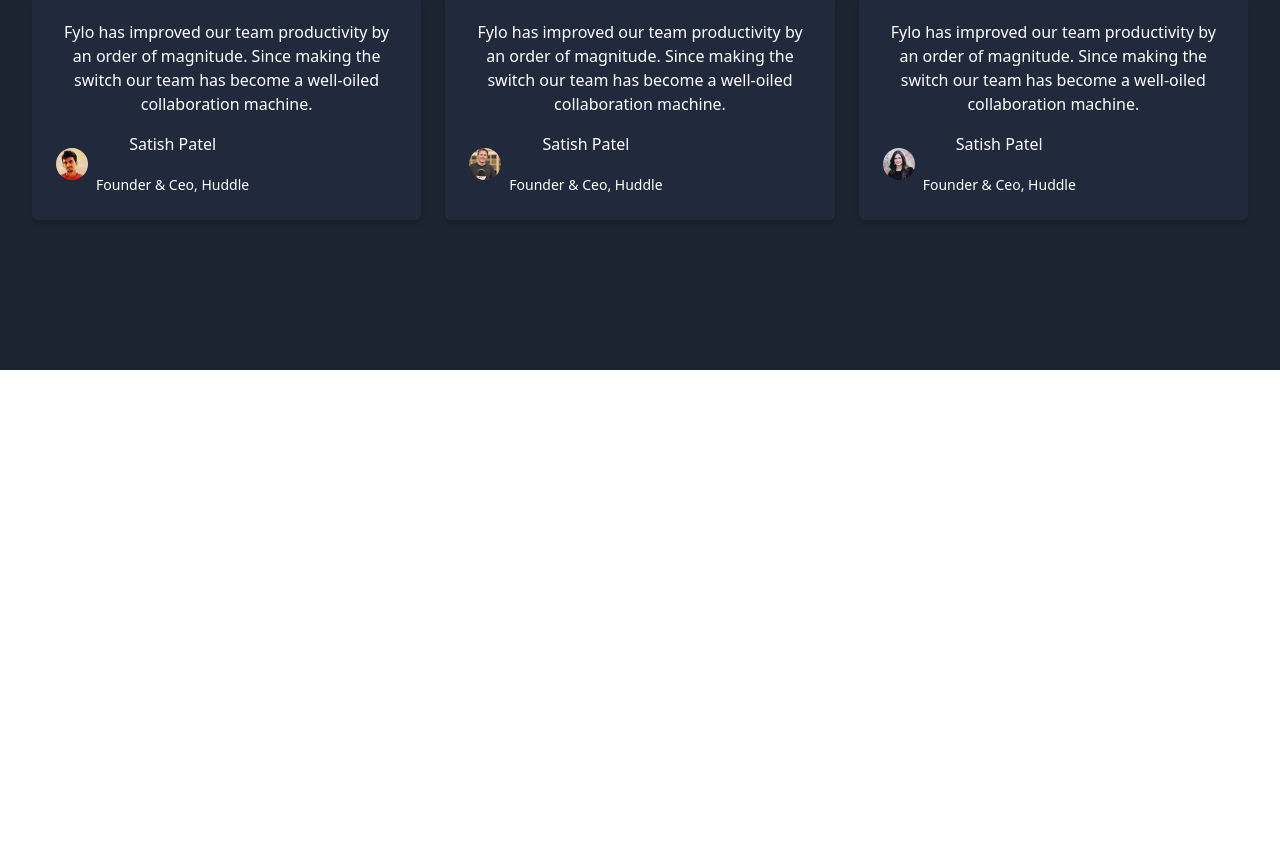
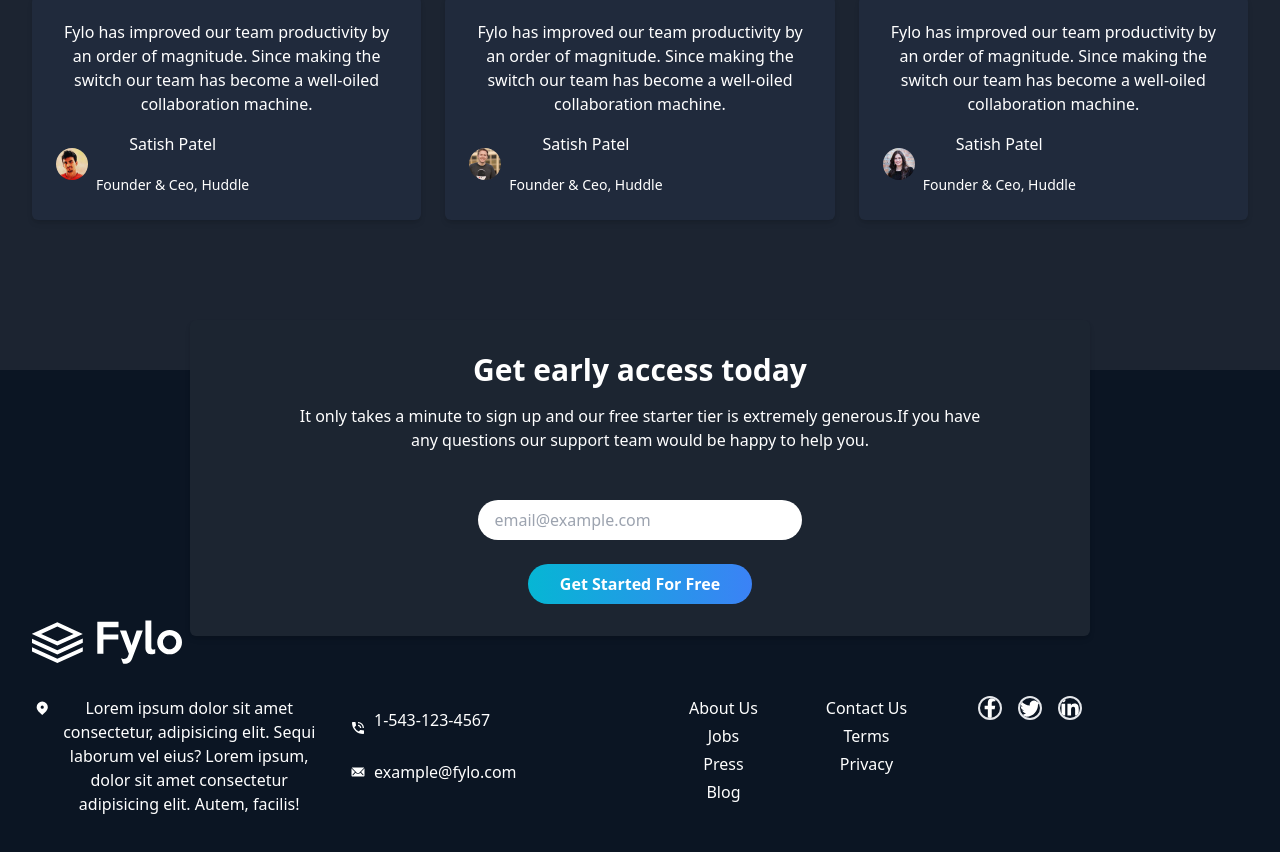
Before and after one commit to Achilles1986/fylo-landing-page, a React (Create React App) app: page / in a window 1280 px wide. Shown: the part 2602-3454 px from the top of the page. Before the commit the page ends 2972 px from the top, so only its background shows below. Built offline with nearby package versions, Linux system fonts and the light colour scheme.

Commit message:
add footer component

```diff
--- a/src/App.js
+++ b/src/App.js
@@ -5,6 +5,7 @@
 import Features from './components/home/Features';
 import Productive from './components/home/Productive';
 import Testimonials from './components/home/Testimonials';
+import Footer from './components/home/Footer';
 function App() {
   return (
     <div className="App">
@@ -13,6 +14,7 @@
      <Features/>
      <Productive/>
      <Testimonials/>
+     <Footer/>
     </div>
   );
 }
--- /dev/null
+++ b/src/components/home/Footer.jsx
@@ -0,0 +1,78 @@
+import React from 'react'
+import Logo from '../../assets/logo.svg'
+import {HiLocationMarker} from 'react-icons/hi'
+import {MdPhoneInTalk} from 'react-icons/md'
+import {IoIosMail} from 'react-icons/io'
+import {FaFacebookF} from 'react-icons/fa'
+import {BsTwitter} from 'react-icons/bs'
+import {FaLinkedinIn} from 'react-icons/fa'
+
+const Footer = () => {
+  return (
+    <div className='w-full h-full bg-[#0b1523] text-white'>
+        {/* container */}
+        <div className='relative w-full pt-[280px] flex  flex-col px-8 md:pt-[250px] md:pb-8'>
+            <div className='w-full'>
+                <img className='w-[120px] sm:w-[150px]' src={Logo} alt="logo" />
+            </div>
+            <div className='grid lg:grid-cols-4 md:grid-cols-2 mt-8 gap-4' >
+                <div className='flex justify-between'>
+                    <HiLocationMarker className='w-[90px] mt-1'/>
+                    <p className='ml-2'>Lorem ipsum dolor sit amet consectetur, adipisicing elit. Sequi laborum vel eius? Lorem ipsum, dolor sit amet consectetur adipisicing elit. Autem, facilis!</p>
+                </div>
+
+                <div className='pl-2'>
+                    <div className='flex items-center'>
+                        <MdPhoneInTalk className='mr-2 my-4' />
+                        <p>1-543-123-4567</p>
+                    </div>
+                    <div className='flex items-center'>
+                        <IoIosMail className='mr-2'/>
+                        example@fylo.com
+                    </div>
+                </div>
+
+                <div className='grid grid-cols-2'>
+                    <div>
+                        <li className='mb-1 hover:text-cyan-300 duration-200'>About Us</li>
+                        <li className='mb-1 hover:text-cyan-300 duration-200'>Jobs</li>
+                        <li className='mb-1 hover:text-cyan-300 duration-200'>Press</li>
+                        <li className='mb-1 hover:text-cyan-300 duration-200'>Blog</li>
+                    </div>
+                    <div>
+                        <li className='mb-1 hover:text-cyan-300 duration-200'>Contact Us</li>
+                        <li className='mb-1 hover:text-cyan-300 duration-200'>Terms</li>
+                        <li className='mb-1 hover:text-cyan-300 duration-200'>Privacy</li>
+                    </div>
+                </div>
+
+                <div className='flex gap-20 md:gap-4 pl-4 pb-4 sm:pb-0'>
+                    <div>
+                        <FaFacebookF className='hover:scale-110 hover:text-cyan-300 hover:border-cyan-300 text-2xl cursor-pointer duration-200 border-2 rounded-full' />
+                    </div>
+                    <div>
+                        <BsTwitter className='hover:scale-110 hover:text-cyan-300 hover:border-cyan-300 text-2xl cursor-pointer duration-200 border-2 rounded-full'/>
+                    </div>
+                    <div>
+                        <FaLinkedinIn className='hover:scale-110 hover:text-cyan-300 hover:border-cyan-300 text-2xl cursor-pointer duration-200 border-2 rounded-full'/>
+                    </div>
+                </div>
+            </div>
+            <div name='sign-in' className='w-[90%] inset-x-auto absolute md:h-auto top-[-50px] pb-2  rounded-md lg:w-[900px] sm:flex flex-col items-center left-1/2 -translate-x-1/2 bg-[#1c2531] shadow-md'>
+                <div className='w-full p-2 text-center mt-4 md:p-4'>
+                    <p className='text-3xl font-bold'>Get early access today</p>
+                    <p className='max-w-[700px] mx-auto mt-2'>It only takes a minute to sign up and our free starter tier is extremely generous.If you have any questions
+                        our support team would be happy to help you.
+                    </p>
+                </div>
+                <div className='flex flex-col items-center'>
+                    <input type="text" placeholder='email@example.com' className='w-[90%] rounded-[30px] py-2 md:pr-28 pl-4 mt-4 text-gray-500 active:outline-none focus:outline-none'/>
+                    <button className='py-2 px-8 rounded-3xl m-4 bg-gradient-to-r from-cyan-500 to-blue-500'><span className='font-bold'>Get Started For Free</span></button>
+                </div>
+            </div>
+        </div>
+    </div>
+  )
+}
+
+export default Footer;
```
